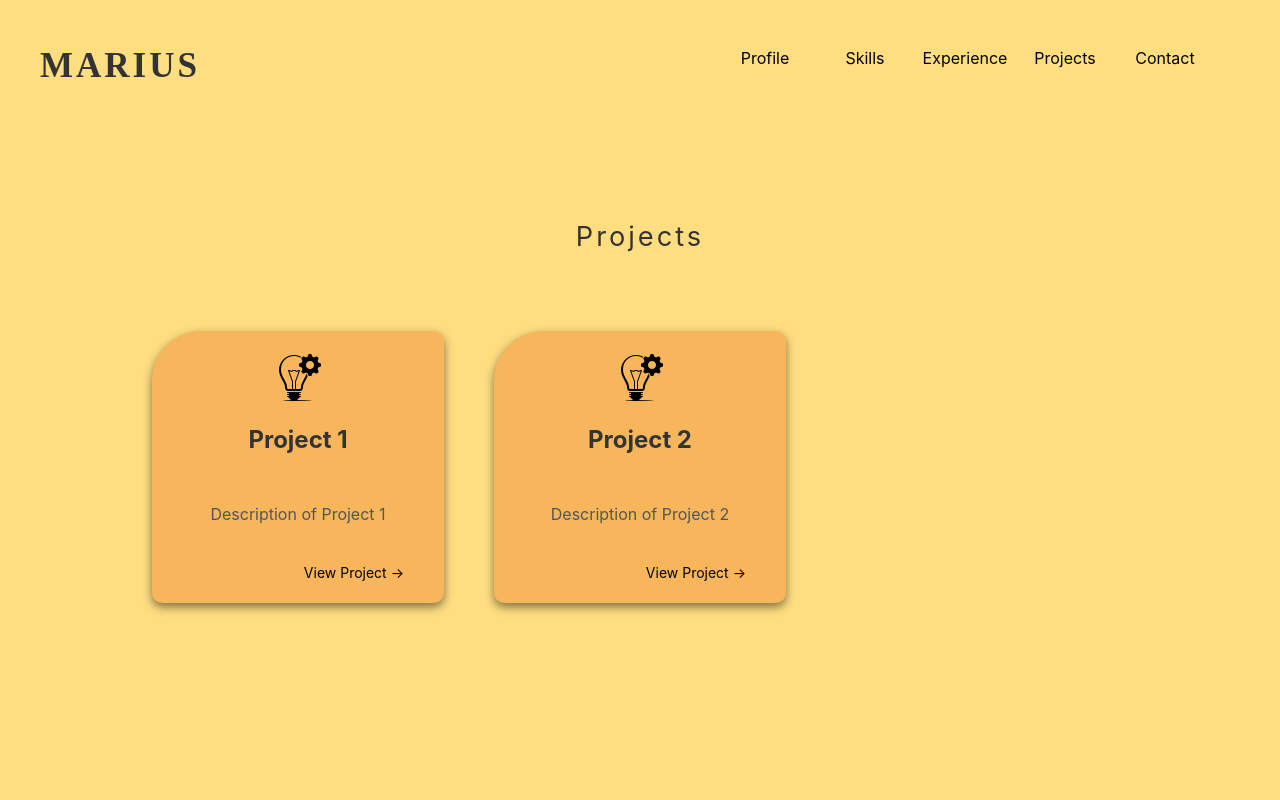
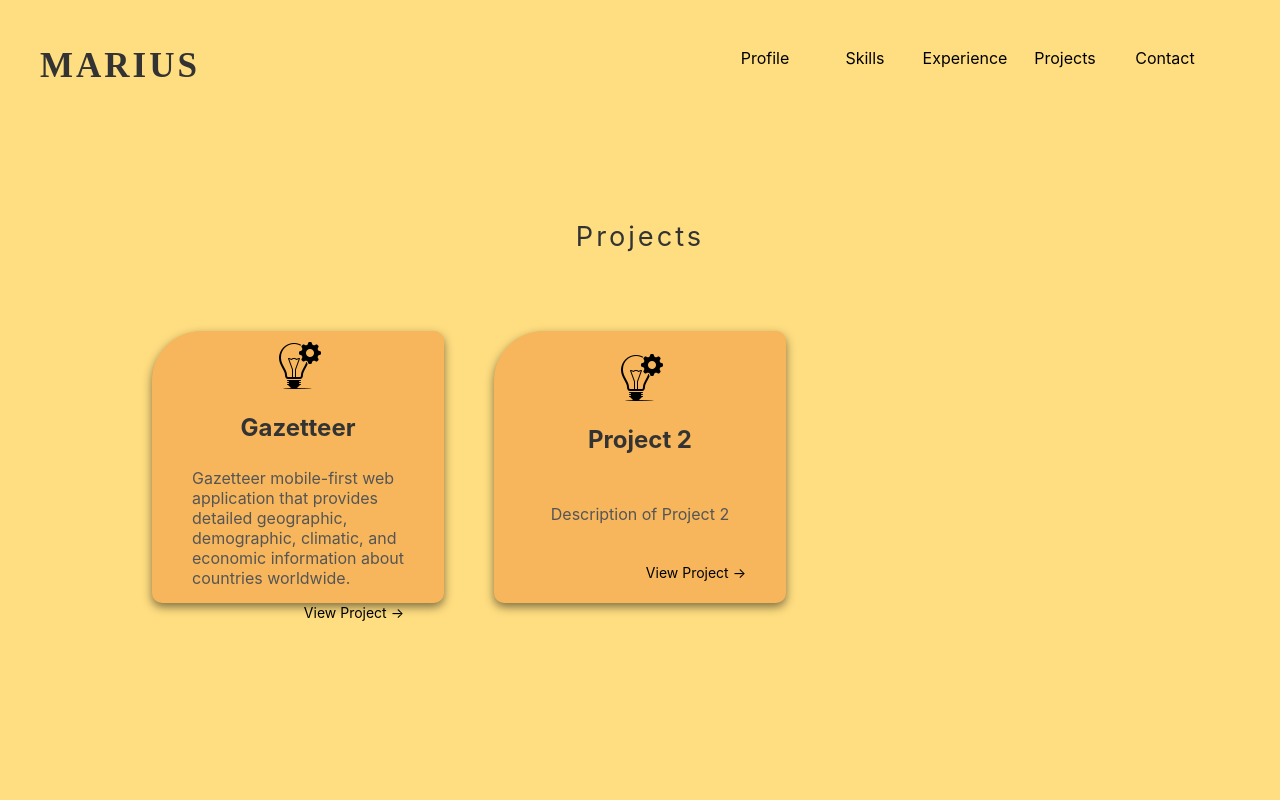
Before and after one commit to m1moraru/myPortfolio, a React (Create React App) app: page /projects in a window 1280 px wide. Shown: the top 800 px of the page. Built offline with nearby package versions, Linux system fonts and the light colour scheme; a web font is replaced by a local one.

Commit message:
Updated Projects

```diff
--- a/src/pages/Projects.jsx
+++ b/src/pages/Projects.jsx
@@ -6,9 +6,9 @@ const Projects = () => {
 
     const projects = [
         {
-            title: "Project 1",
-            description: "Description of Project 1",
-            link: " https://mariusmoraru.com/project1/"
+            title: "Gazetteer",
+            description: "Gazetteer mobile-first web application that provides detailed geographic, demographic, climatic, and economic information about countries worldwide.",
+            link: "https://mariusmoraru.com/gazetteer/"
         },
         {
             title: "Project 2",
```
